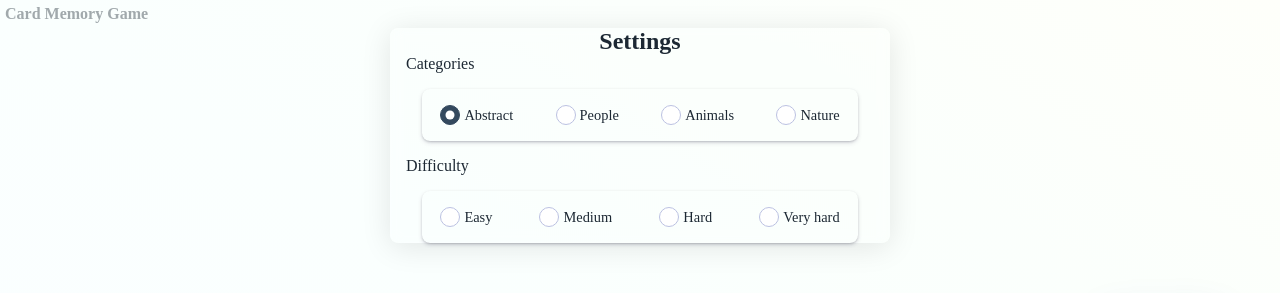
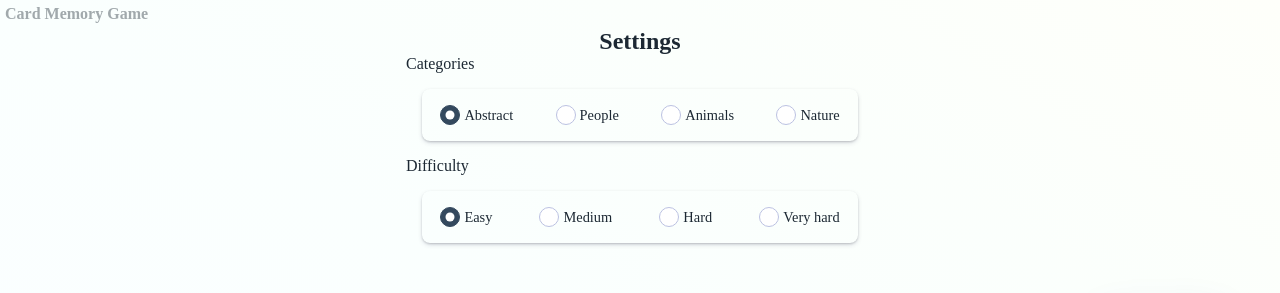
Before and after one commit to karmeensec/card-memory-game-react, a React (Vite) app: page / in a window 1280 px wide. Shown: the top 293 px of the page. Built offline with nearby package versions, Linux system fonts and the light colour scheme; no server answers; a web font is replaced by a local one.

Commit message:
initial state for difficulty

```diff
--- a/src/components/Settings/Settings.jsx
+++ b/src/components/Settings/Settings.jsx
@@ -8,10 +8,11 @@ import RadioButton from '../RadioButton';
 const Settings = () => {
 
     const [category, setCategory] = useState(CATEGORIES[0]);
+    const [difficulty, setDifficulty] = useState(DIFFICULTY[0]);
 
   return (
 
-    <div className={`${styles.settings} glassmorphism`} >
+    <div className={`${styles.settings} `} >
 
         <h2>Settings</h2>
 
@@ -30,7 +31,7 @@ const Settings = () => {
         <div className={`${styles.setting}`}>
 
             {DIFFICULTY.map( item => {
-                return <RadioButton key={item} name={item} selectItem = {category} onChange = { (e)=> setCategory(e.target.value) } />
+                return <RadioButton key={item} name={item} selectItem = {difficulty} onChange = { (e)=> setDifficulty(e.target.value) } />
             } )}
 
         </div>
```
